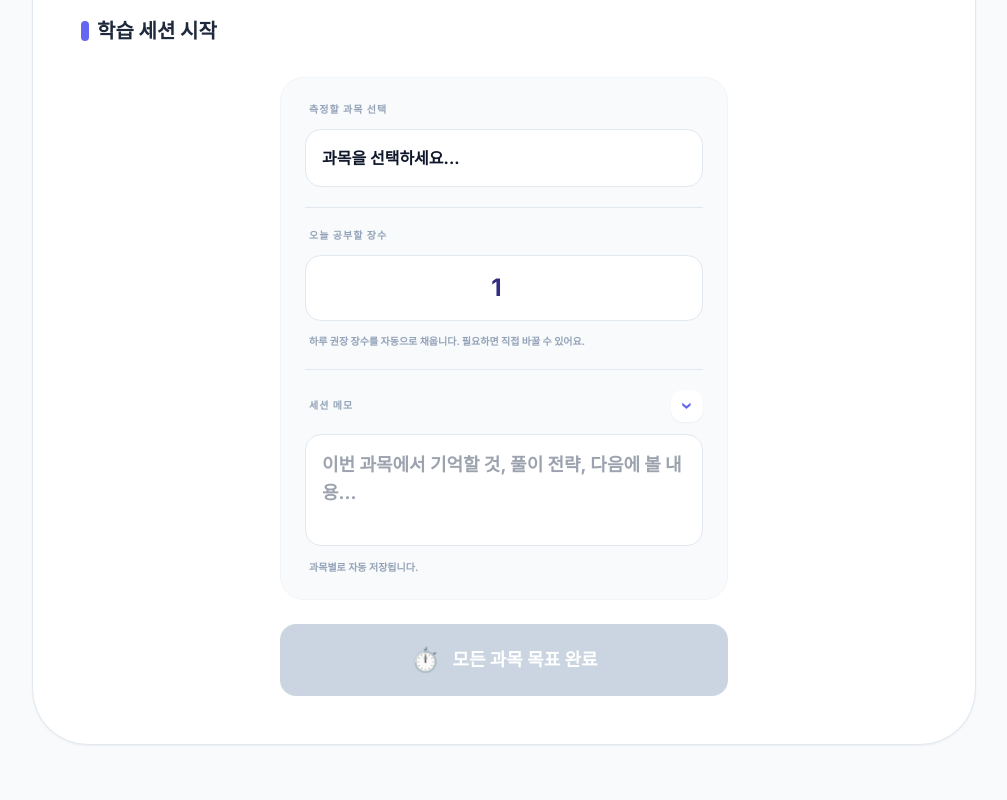
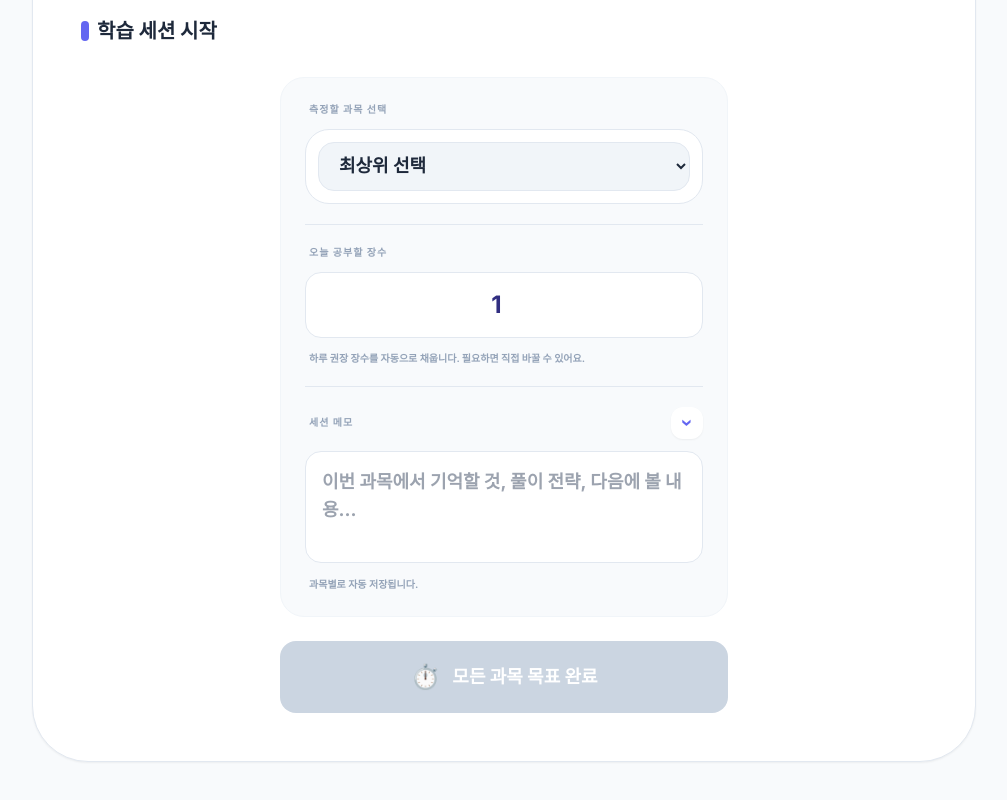
Before and after one commit to sungjin8853-hue/ssstudy, a React (Vite) app: page / in a window 1280 px wide. Shown: the part 975-1775 px from the top of the page, without its empty margins (264-1271 px from the left). Built offline with nearby package versions, Linux system fonts and the light colour scheme.

Commit message:
Refine session subject selection and timer speed display

```diff
--- a/App.tsx
+++ b/App.tsx
@@ -624,7 +624,12 @@ const App: React.FC = () => {
 
                 <div className="p-8 md:p-12">
                   {dashboardActionTab === 'logger' ? (
-                    <SessionLogger subjects={subjects} logs={logs} onLogSession={handleLogSession} />
+                    <SessionLogger
+                      subjects={subjects}
+                      tagDefinitions={tagDefinitions}
+                      logs={logs}
+                      onLogSession={handleLogSession}
+                    />
                   ) : (
                     <SubjectPlanner onAddSubject={handleAddSubject} />
                   )}
--- a/components/SessionLogger.tsx
+++ b/components/SessionLogger.tsx
@@ -1,9 +1,10 @@
 import React, { useEffect, useMemo, useRef, useState } from 'react';
-import { Subject, StudyLog } from '../types';
+import { Subject, StudyLog, TagDefinition } from '../types';
 import { calculateRecentCompletedDayAverage } from '../utils/math';
 
 interface Props {
   subjects: Subject[];
+  tagDefinitions: TagDefinition[];
   logs: StudyLog[];
   onLogSession: (log: StudyLog) => void;
 }
@@ -169,10 +170,11 @@ const isToday = (timestamp: string) => {
     && date.getDate() === today.getDate();
 };
 
-export const SessionLogger: React.FC<Props> = ({ subjects, logs, onLogSession }) => {
+export const SessionLogger: React.FC<Props> = ({ subjects, tagDefinitions, logs, onLogSession }) => {
   const measurableSubjects = subjects.filter(subject => subject.completedPages < subject.totalPages);
   const [step, setStep] = useState<Step>('idle');
-  const [subjectId, setSubjectId] = useState(measurableSubjects[0]?.id || '');
+  const [subjectId, setSubjectId] = useState('');
+  const [folderPathIds, setFolderPathIds] = useState<string[]>([]);
   const selectedSubject = subjects.find(subject => subject.id === subjectId);
   const isSubjectReviewDisabled = selectedSubject?.reviewEnabled === false;
 
@@ -456,10 +458,65 @@ export const SessionLogger: React.FC<Props> = ({ subjects, logs, onLogSession })
   }, [subjectId]);
 
   useEffect(() => {
-    if (!measurableSubjects.some(subject => subject.id === subjectId)) {
-      setSubjectId(measurableSubjects[0]?.id || '');
+    if (subjectId && !measurableSubjects.some(subject => subject.id === subjectId)) {
+      setSubjectId('');
     }
   }, [subjects, subjectId]);
+
+  useEffect(() => {
+    if (folderPathIds.some(folderId => !tagDefinitions.some(folder => folder.id === folderId))) {
+      setFolderPathIds([]);
+      setSubjectId('');
+    }
+  }, [folderPathIds, tagDefinitions]);
+
+  const hasMeasurableSubjectInFolder = (folderId: string): boolean => {
+    const childFolderIds = tagDefinitions
+      .filter(folder => folder.parentId === folderId)
+      .map(folder => folder.id);
+
+    return measurableSubjects.some(subject => subject.tagIds?.includes(folderId))
+      || childFolderIds.some(hasMeasurableSubjectInFolder);
+  };
+
+  const getSelectableFolders = (parentId?: string) => tagDefinitions
+    .filter(folder => folder.parentId === parentId)
+    .filter(folder => hasMeasurableSubjectInFolder(folder.id));
+
+  const getSelectableSubjects = (parentId?: string) => measurableSubjects.filter(subject => (
+    parentId
+      ? subject.tagIds?.includes(parentId)
+      : !subject.tagIds || subject.tagIds.length === 0
+  ));
+
+  const selectionLevels = Array.from({ length: folderPathIds.length + 1 }, (_, index) => {
+    const parentId = index === 0 ? undefined : folderPathIds[index - 1];
+    return {
+      index,
+      parentId,
+      folders: getSelectableFolders(parentId),
+      subjects: getSelectableSubjects(parentId)
+    };
+  }).filter(level => level.index === 0 || level.folders.length > 0 || level.subjects.length > 0);
+
+  const handleFolderSelectionChange = (levelIndex: number, value: string) => {
+    const basePath = folderPathIds.slice(0, levelIndex);
+    setSubjectId('');
+
+    if (!value) {
+      setFolderPathIds(basePath);
+      return;
+    }
+
+    const [kind, id] = value.split(':');
+    if (kind === 'folder') {
+      setFolderPathIds([...basePath, id]);
+      return;
+    }
+
+    setFolderPathIds(basePath);
+    setSubjectId(id);
+  };
 
   const formatTime = (totalSeconds: number) => {
     const hrs = Math.floor(totalSeconds / 3600);
@@ -765,6 +822,21 @@ export const SessionLogger: React.FC<Props> = ({ subjects, logs, onLogSession })
     return Math.max(0, Math.round((timerSeconds / 60) / timerAverage));
   };
 
+  const getTimerSpeedChange = (timerId: string, pages: number, secondsSpent: number) => {
+    const previousAverage = getTimerAverageTimePerPage(timerId);
+    const currentAverage = pages > 0 && secondsSpent > 0 ? (secondsSpent / 60) / pages : 0;
+    const previousExpectedPages = previousAverage > 0 && secondsSpent > 0 ? (secondsSpent / 60) / previousAverage : 0;
+    const ratioPercent = previousExpectedPages > 0 && pages > 0 ? (pages / previousExpectedPages) * 100 : 0;
+    const deltaMinutes = currentAverage > 0 && previousAverage > 0 ? currentAverage - previousAverage : 0;
+
+    return {
+      previousAverage,
+      currentAverage,
+      ratioPercent,
+      deltaMinutes
+    };
+  };
+
   const calculateTimerPageAllocations = (totalPages: number): TimerPageAllocation[] => {
     if (usedSessionTimers.length === 0 || totalPages <= 0) return [];
 
@@ -936,8 +1008,47 @@ export const SessionLogger: React.FC<Props> = ({ subjects, logs, onLogSession })
         <div className="space-y-6 max-w-md mx-auto">
           <div className="bg-slate-50 p-6 rounded-3xl border border-slate-100">
             <label className="block text-[10px] font-black text-slate-400 uppercase mb-3 tracking-widest px-1">측정할 과목 선택</label>
+            <div className="rounded-3xl border border-slate-200 bg-white p-3">
+              <div className="space-y-3">
+                {selectionLevels.map(level => {
+                  const selectedFolder = folderPathIds[level.index];
+                  const parentMatchesSelectedSubject = selectedSubject && (
+                    level.parentId
+                      ? selectedSubject.tagIds?.includes(level.parentId)
+                      : !selectedSubject.tagIds || selectedSubject.tagIds.length === 0
+                  );
+                  const value = selectedFolder
+                    ? `folder:${selectedFolder}`
+                    : parentMatchesSelectedSubject
+                      ? `subject:${selectedSubject.id}`
+                      : '';
+
+                  return (
+                    <select
+                      key={`${level.parentId || 'root'}-${level.index}`}
+                      className="w-full rounded-2xl border border-slate-200 bg-slate-100 px-4 py-3 text-lg font-black text-slate-800 outline-none transition-all focus:border-indigo-400 focus:bg-white focus:ring-4 focus:ring-indigo-500/10"
+                      value={value}
+                      onChange={e => handleFolderSelectionChange(level.index, e.target.value)}
+                    >
+                      <option value="">{level.index === 0 ? '최상위 선택' : '하위 항목 선택'}</option>
+                      {level.folders.map(folder => (
+                        <option key={folder.id} value={`folder:${folder.id}`}>폴더 {folder.name}</option>
+                      ))}
+                      {level.subjects.map(subject => (
+                        <option key={subject.id} value={`subject:${subject.id}`}>
+                          {subject.name} · {formatPageNumber(Math.max(0, subject.totalPages - subject.completedPages))}P 남음
+                        </option>
+                      ))}
+                    </select>
+                  );
+                })}
+                {selectionLevels.length === 0 && (
+                  <div className="rounded-2xl bg-slate-50 px-4 py-5 text-center text-xs font-bold text-slate-400">측정할 과목이 없어요.</div>
+                )}
+              </div>
+            </div>
             <select
-              className="w-full p-4 border border-slate-200 rounded-2xl bg-white font-bold appearance-none cursor-pointer focus:ring-4 focus:ring-indigo-500/10 transition-all outline-none"
+              className="hidden"
               value={subjectId}
               onChange={e => setSubjectId(e.target.value)}
             >
@@ -987,7 +1098,7 @@ export const SessionLogger: React.FC<Props> = ({ subjects, logs, onLogSession })
           </div>
           <button
             onClick={handleStartMeasurement}
-            disabled={measurableSubjects.length === 0}
+            disabled={measurableSubjects.length === 0 || !subjectId}
             className="w-full py-5 bg-indigo-600 disabled:bg-slate-300 disabled:shadow-none text-white rounded-2xl font-black text-lg hover:bg-indigo-700 disabled:hover:bg-slate-300 transition-all shadow-xl shadow-indigo-100 flex items-center justify-center gap-3 group"
           >
             <span className="text-2xl group-hover:rotate-12 transition-transform">⏱️</span>
@@ -1236,16 +1347,24 @@ export const SessionLogger: React.FC<Props> = ({ subjects, logs, onLogSession })
                     {usedSessionTimers.map(timer => {
                       const autoAllocation = calculateTimerPageAllocations(currentReadAmount)
                         .find(entry => entry.timerId === timer.id);
+                      const timerDraft = timerPageDrafts[timer.id];
+                      const timerPages = timerDraft?.trim()
+                        ? Math.max(0, Math.round(Number(timerDraft) || 0))
+                        : autoAllocation?.pages || 0;
+                      const timerSpeedChange = getTimerSpeedChange(timer.id, timerPages, sessionTimerSeconds[timer.id] || 0);
                       return (
                         <div key={timer.id} className="grid grid-cols-[1fr_110px] items-center gap-2 rounded-xl bg-white p-2">
                           <div>
                             <p className="text-sm font-black text-slate-800">{timer.name}</p>
-                            <p className="text-[10px] font-bold text-slate-400">
-                              {difficultyLabels[getTimerDifficulty(timer)]} · 측정 시간 {formatTime(sessionTimerSeconds[timer.id] || 0)}
-                              {timerPageDrafts[timer.id]?.trim()
-                                ? ''
-                                : ` · 배정 ${formatPageNumber(autoAllocation?.pages || 0)}P${(sessionTimerPages[timer.id] || 0) > 0 ? ` (직접 ${formatPageNumber(sessionTimerPages[timer.id])}P 포함)` : ''}`}
-                            </p>
+                            {timerSpeedChange.currentAverage > 0 && timerSpeedChange.previousAverage > 0 && (
+                              <p className={`mt-1 text-base font-black ${timerSpeedChange.ratioPercent > 100 ? 'text-emerald-600' : timerSpeedChange.ratioPercent < 100 ? 'text-rose-600' : 'text-slate-500'}`}>
+                                {timerSpeedChange.ratioPercent > 100
+                                  ? `${timerSpeedChange.ratioPercent.toFixed(0)}% 속도`
+                                  : timerSpeedChange.ratioPercent < 100
+                                    ? `${Math.abs(timerSpeedChange.deltaMinutes).toFixed(2)}분/P 느림`
+                                    : '변화 없음'}
+                              </p>
+                            )}
                           </div>
                           <input
                             type="number"
```
